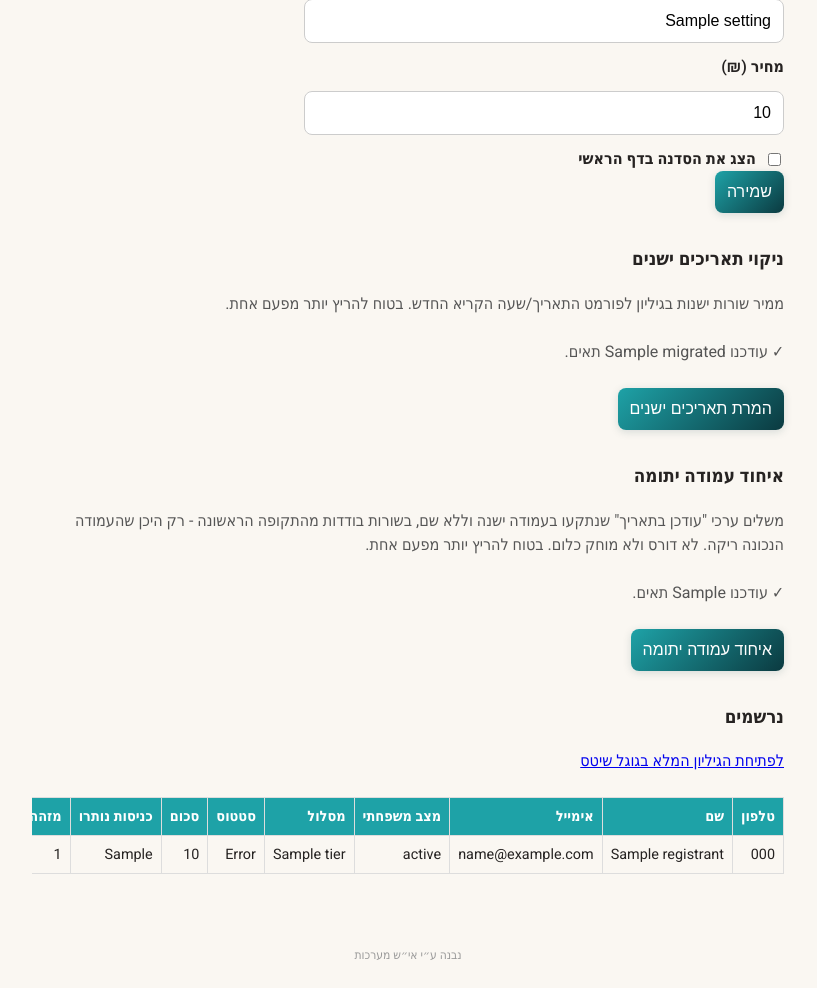
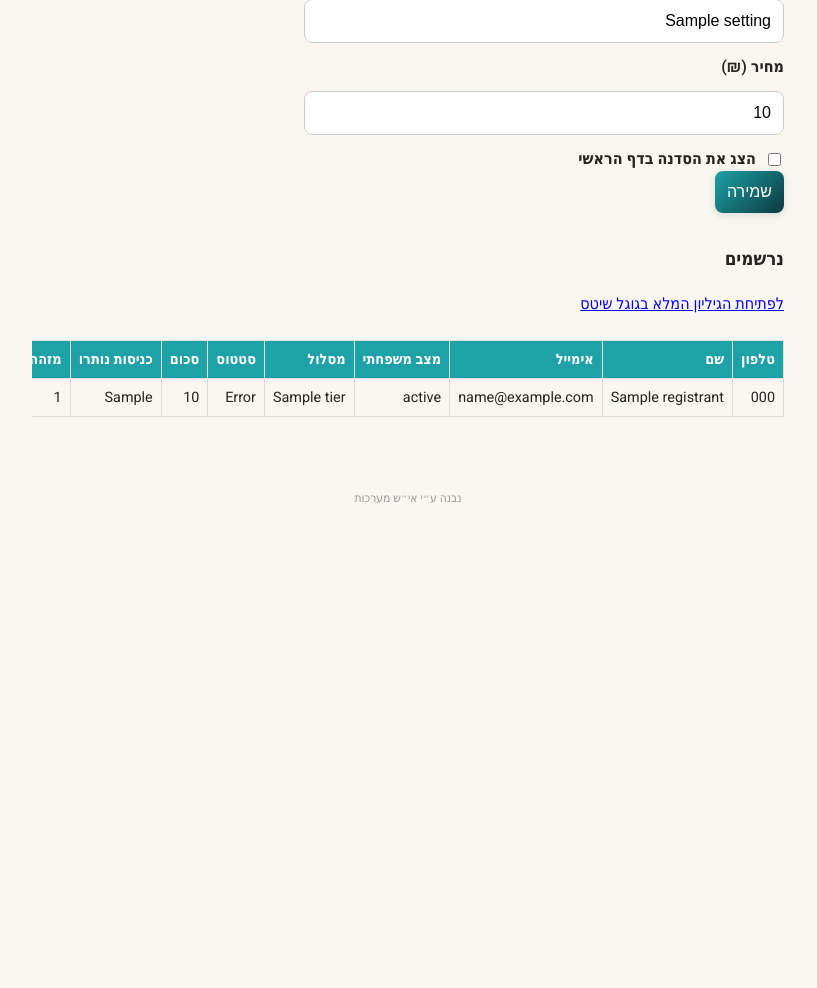
Before and after one commit to eys2005-afk/VEAHAVTA, a Flask app: template templates/admin.html in a window 1280 px wide. Shown: the part 799-1787 px from the top of the page, without its empty margins (232-1049 px from the left). After the commit the page ends 1302 px from the top, so only its background shows below. Run offline with Flask 3, Linux system fonts and the light colour scheme; the template is opened without the code that fills it: most values are stand-ins (such as "Sample title", 1, 10 or a date in 2020).

Commit message:
Remove one-time admin cleanup buttons (timestamp + orphan-column migrations)
Both migrations have already served their purpose on the live sheet.
Drops the /admin buttons, their backing routes in app.py, and the
migrate_old_timestamps/migrate_orphan_column functions in sheets.py.

```diff
--- a/app.py
+++ b/app.py
@@ -15,8 +15,6 @@ from sheets import (
     get_all_registrants,
     get_site_settings,
     get_weekly_schedule,
-    migrate_old_timestamps,
-    migrate_orphan_column,
     update_settings,
     upsert_registrant,
 )
@@ -369,34 +367,6 @@ def admin_logout():
     return redirect(url_for("admin_login"))
 
 
-@app.route("/admin/migrate-timestamps", methods=["POST"])
-@admin_required
-def admin_migrate_timestamps():
-    """One-time (but safe to re-run) cleanup button: converts old raw
-    ISO-8601 CreatedAt/UpdatedAt cells in the Sheet to the human-readable
-    format new rows already use (see sheets.py's _now_str)."""
-    try:
-        count = migrate_old_timestamps()
-    except Exception:
-        count = None
-    return redirect(url_for("admin_dashboard", migrated=count if count is not None else "error"))
-
-
-@app.route("/admin/migrate-orphan-column", methods=["POST"])
-@admin_required
-def admin_migrate_orphan_column():
-    """One-time (but safe to re-run) cleanup button: copies UpdatedAt
-    values stuck in a stray, unlabeled column past the last real header
-    into the actual "עודכן בתאריך" column wherever it's currently empty.
-    Never overwrites an existing UpdatedAt value or deletes anything from
-    the stray column."""
-    try:
-        count = migrate_orphan_column()
-    except Exception:
-        count = None
-    return redirect(url_for("admin_dashboard", orphan_migrated=count if count is not None else "error"))
-
-
 @app.route("/admin", methods=["GET", "POST"])
 @admin_required
 def admin_dashboard():
@@ -426,8 +396,6 @@ def admin_dashboard():
         settings=settings,
         registrants=get_all_registrants(),
         sheet_url=f"https://docs.google.com/spreadsheets/d/{os.environ.get('GOOGLE_SHEET_ID', '')}/edit",
-        migrated=request.args.get("migrated"),
-        orphan_migrated=request.args.get("orphan_migrated"),
     )
 
 
--- a/sheets.py
+++ b/sheets.py
@@ -254,75 +254,3 @@ def upsert_registrant(phone, **fields):
     values = [merged.get(field, "") for field in col_fields]
     ws.append_row(values)
     return merged
-
-
-def migrate_old_timestamps():
-    """One-time cleanup, triggered from /admin: convert any CreatedAt/
-    UpdatedAt cell still in the old raw ISO-8601 format
-    ('2026-08-11T12:18:51.665881+00:00') to the new human-readable one
-    (_now_str's '11/08/2026 15:18'). Safe to run more than once - a cell
-    already in the new format (or empty) has no 'T' in it and is left
-    alone. Returns the number of cells changed."""
-    ws = _get_worksheet()
-    records = ws.get_all_records(numericise_ignore=["all"])
-    actual_headers = ws.row_values(1)
-    col_fields = [_LABEL_TO_KEY.get(h, h) for h in actual_headers]
-    col_created = col_fields.index("CreatedAt") + 1
-    col_updated = col_fields.index("UpdatedAt") + 1
-    batch = []
-
-    for i, raw_row in enumerate(records, start=2):  # row 1 is the header
-        row = {_LABEL_TO_KEY.get(k, k): v for k, v in raw_row.items()}
-        for field, col in (("CreatedAt", col_created), ("UpdatedAt", col_updated)):
-            value = str(row.get(field, "") or "")
-            if "T" not in value:
-                continue
-            try:
-                dt = datetime.fromisoformat(value)
-            except ValueError:
-                continue
-            new_value = dt.astimezone(ISRAEL_TZ).strftime("%d/%m/%Y %H:%M")
-            batch.append({"range": rowcol_to_a1(i, col), "values": [[new_value]]})
-
-    if batch:
-        ws.batch_update(batch)
-    return len(batch)
-
-
-def migrate_orphan_column():
-    """One-time cleanup, triggered from /admin: a handful of early rows
-    have their UpdatedAt value sitting in a stray, unlabeled column past
-    the last real header - not in the actual "עודכן בתאריך" (UpdatedAt)
-    column itself, where nothing in the app (or a client export) would
-    ever find it. Copies the stuck value into UpdatedAt wherever UpdatedAt
-    is empty; never overwrites an existing UpdatedAt value, and never
-    clears/deletes the stray column - it's left exactly as-is. Safe to run
-    more than once (rows already fixed just get skipped). Returns the
-    number of cells changed."""
-    ws = _get_worksheet()
-    all_values = ws.get_all_values()
-    if not all_values:
-        return 0
-    header = all_values[0]
-
-    # The stray column is an extra one past the last recognized header,
-    # with no header text of its own.
-    if len(header) <= len(HEADERS) or header[-1].strip() != "":
-        return 0
-    orphan_col = len(header)
-
-    col_fields = [_LABEL_TO_KEY.get(h, h) for h in header]
-    if "UpdatedAt" not in col_fields:
-        return 0
-    updated_col = col_fields.index("UpdatedAt") + 1
-
-    batch = []
-    for i, row in enumerate(all_values[1:], start=2):  # row 1 is the header
-        updated_value = row[updated_col - 1].strip() if len(row) >= updated_col else ""
-        orphan_value = row[orphan_col - 1].strip() if len(row) >= orphan_col else ""
-        if orphan_value and not updated_value:
-            batch.append({"range": rowcol_to_a1(i, updated_col), "values": [[orphan_value]]})
-
-    if batch:
-        ws.batch_update(batch)
-    return len(batch)
--- a/templates/admin.html
+++ b/templates/admin.html
@@ -65,32 +65,6 @@
     </form>
 
     <section class="admin-section">
-      <h3>ניקוי תאריכים ישנים</h3>
-      <p class="intro">ממיר שורות ישנות בגיליון לפורמט התאריך/שעה הקריא החדש. בטוח להריץ יותר מפעם אחת.</p>
-      {% if migrated == "error" %}
-      <p class="error">משהו השתבש, נסו שוב.</p>
-      {% elif migrated is not none %}
-      <p class="intro">✓ עודכנו {{ migrated }} תאים.</p>
-      {% endif %}
-      <form method="POST" action="{{ url_for('admin_migrate_timestamps') }}">
-        <button type="submit">המרת תאריכים ישנים</button>
-      </form>
-    </section>
-
-    <section class="admin-section">
-      <h3>איחוד עמודה יתומה</h3>
-      <p class="intro">משלים ערכי "עודכן בתאריך" שנתקעו בעמודה ישנה וללא שם, בשורות בודדות מהתקופה הראשונה - רק היכן שהעמודה הנכונה ריקה. לא דורס ולא מוחק כלום. בטוח להריץ יותר מפעם אחת.</p>
-      {% if orphan_migrated == "error" %}
-      <p class="error">משהו השתבש, נסו שוב.</p>
-      {% elif orphan_migrated is not none %}
-      <p class="intro">✓ עודכנו {{ orphan_migrated }} תאים.</p>
-      {% endif %}
-      <form method="POST" action="{{ url_for('admin_migrate_orphan_column') }}">
-        <button type="submit">איחוד עמודה יתומה</button>
-      </form>
-    </section>
-
-    <section class="admin-section">
       <h3>נרשמים</h3>
       <p class="intro">
         <a href="{{ sheet_url }}" target="_blank" rel="noopener">לפתיחת הגיליון המלא בגוגל שיטס</a>
```
